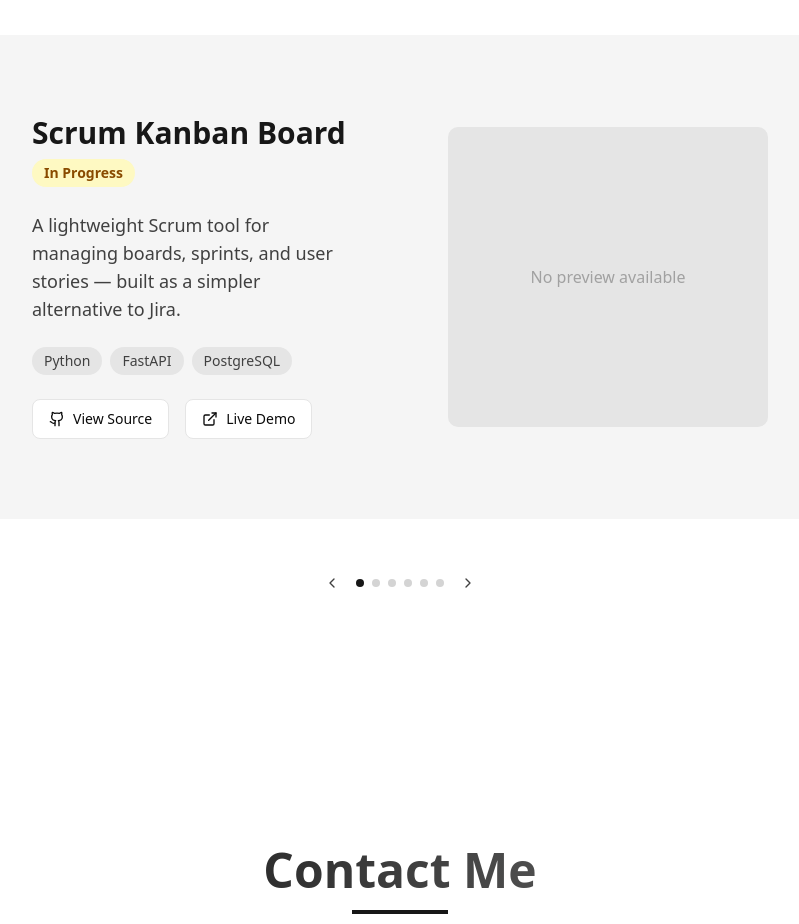
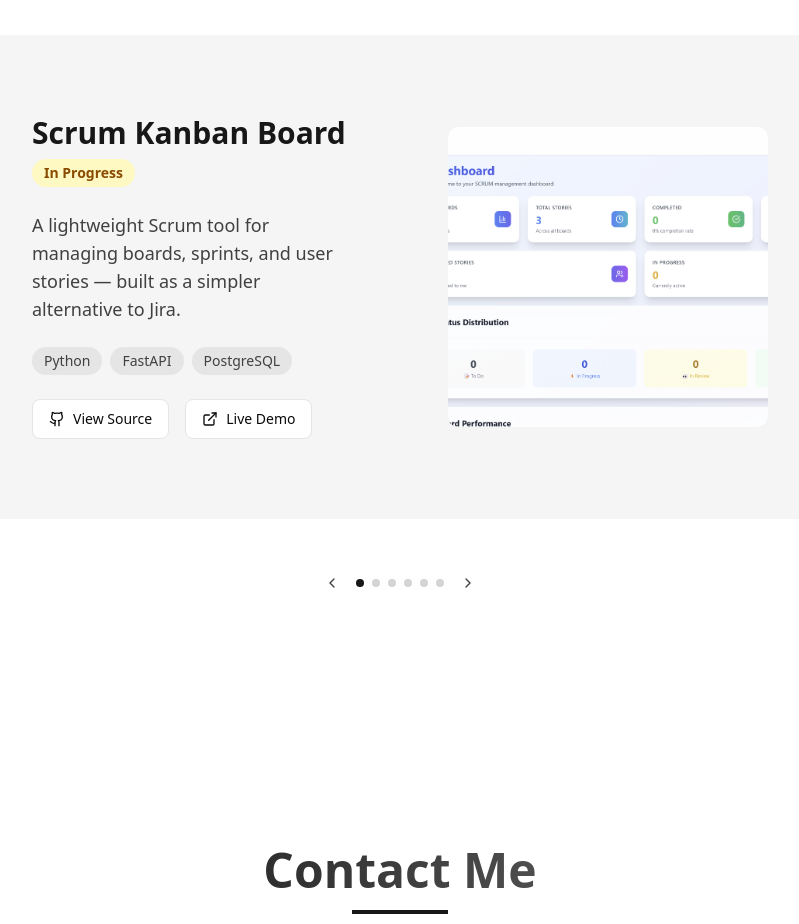
Before and after one commit to im23b-terenzianie/portfolio, a Next.js app: page / in a window 1280 px wide. Shown: the part 1980-2904 px from the top of the page, without its empty margins (240-1039 px from the left). Built offline with nearby package versions, Linux system fonts and the light colour scheme.

Commit message:
Added picture from Project

```diff
--- a/components/projects.tsx
+++ b/components/projects.tsx
@@ -23,6 +23,7 @@ const projects: Project[] = [
     githubUrl: "https://github.com/im23b-terenzianie/scrum_planer",
     liveUrl: "https://scrumify.site",
     status: "in-progress",
+    image: "/images/Scrumify.png"
   },
   {
     title: "Tank Game Bots",
```
Also changed, not shown: public/images/Scrumify.png (added).
